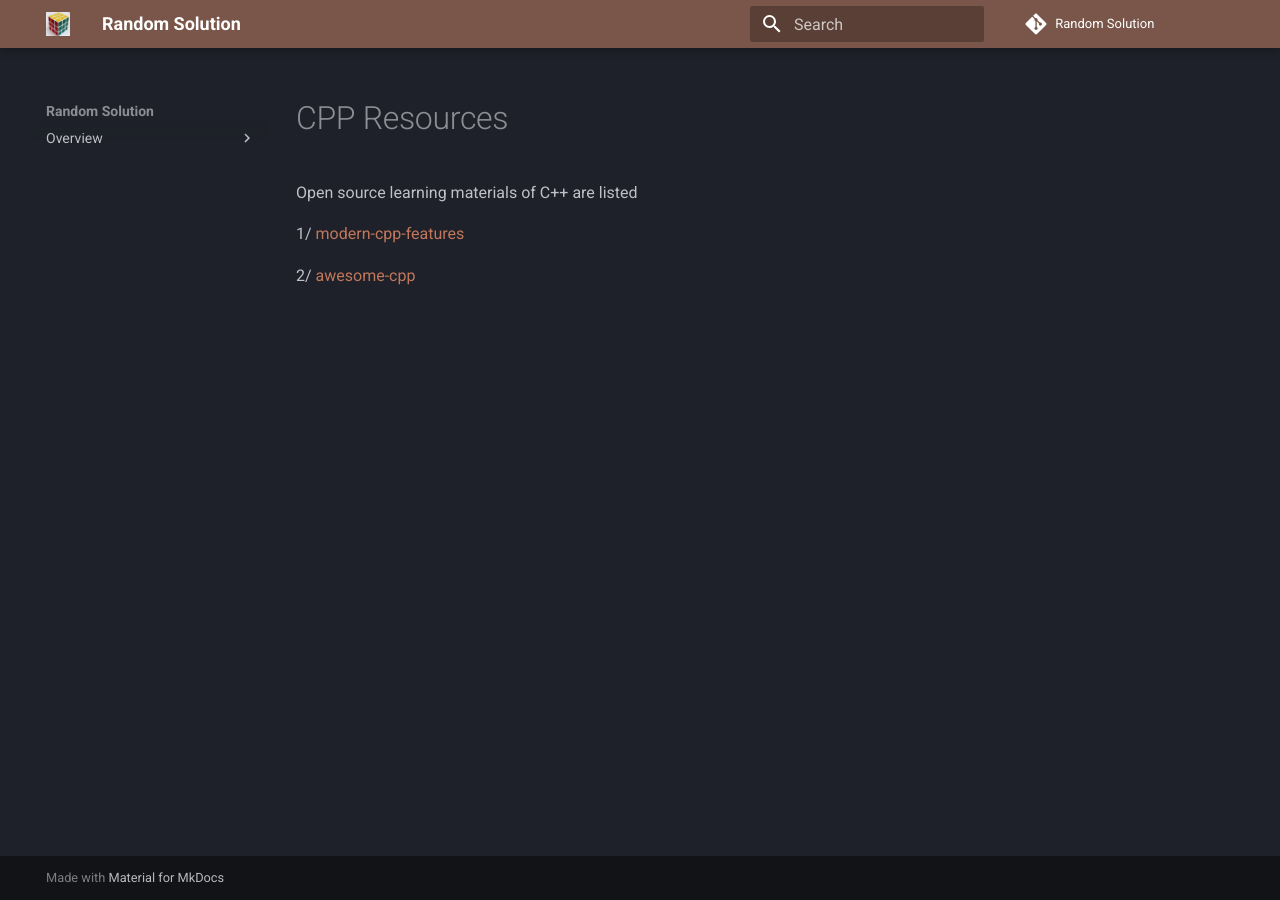
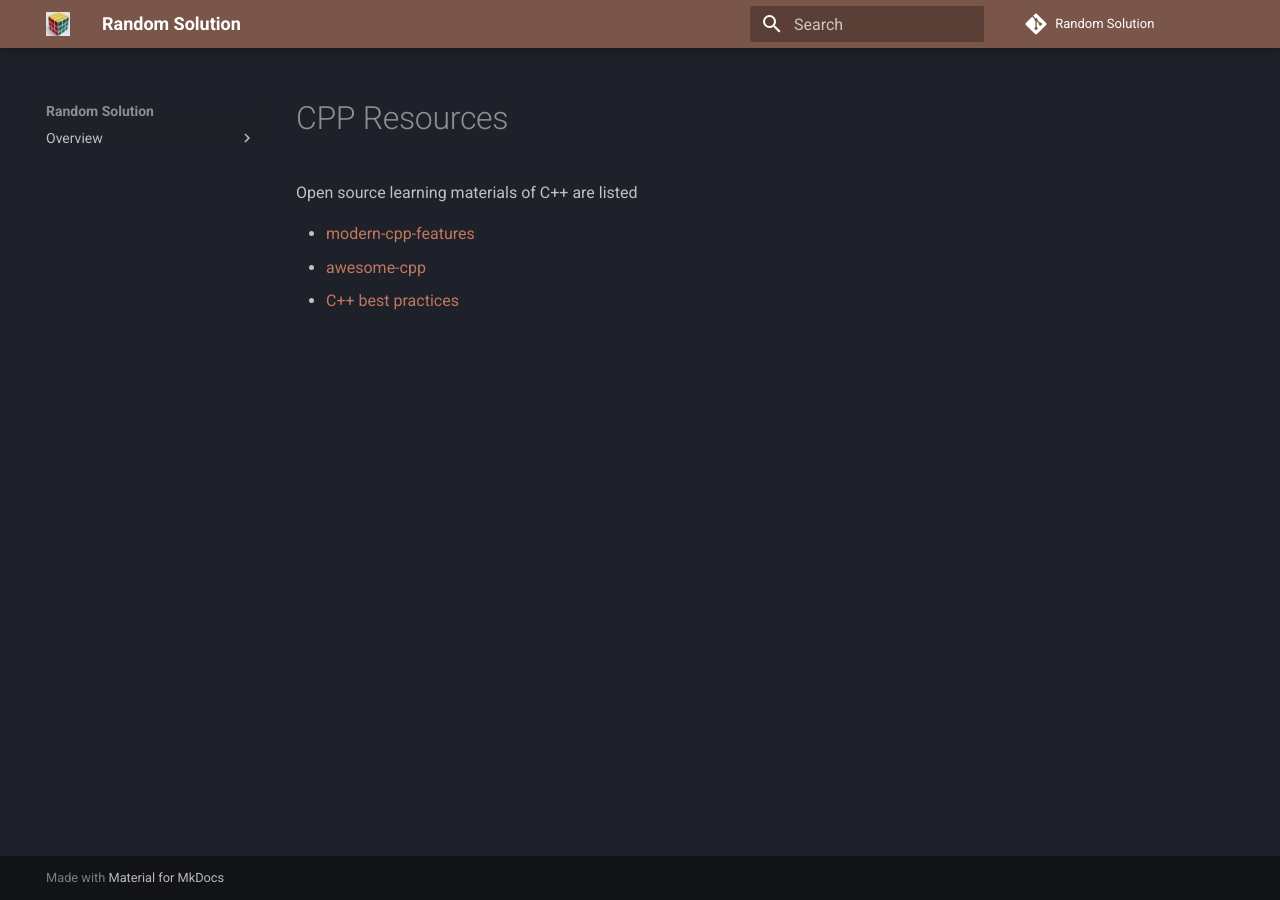
Before and after one commit to atifkarim/random_solution, an MkDocs documentation site: the page built from docs/cpp_resources.md, in a window 1280 px wide. Built offline with MkDocs 1.6.1 and Material for MkDocs 9.7.7, drawn with Linux system fonts in a browser that asks for light colours; comment, search, counter and statistics services are not loaded.

Commit message:
this is an awesome collection of using c++

```diff
--- a/docs/cpp_resources.md
+++ b/docs/cpp_resources.md
@@ -3,6 +3,6 @@ CPP Resources
 
 Open source learning materials of C++ are listed
 
-1/ [modern-cpp-features](https://github.com/AnthonyCalandra/modern-cpp-features)
-
-2/ [awesome-cpp](https://github.com/fffaraz/awesome-cpp)
+- [modern-cpp-features](https://github.com/AnthonyCalandra/modern-cpp-features)
+- [awesome-cpp](https://github.com/fffaraz/awesome-cpp)
+- [C++ best practices](https://lefticus.gitbooks.io/cpp-best-practices/content/02-Use_the_Tools_Available.html)
```
